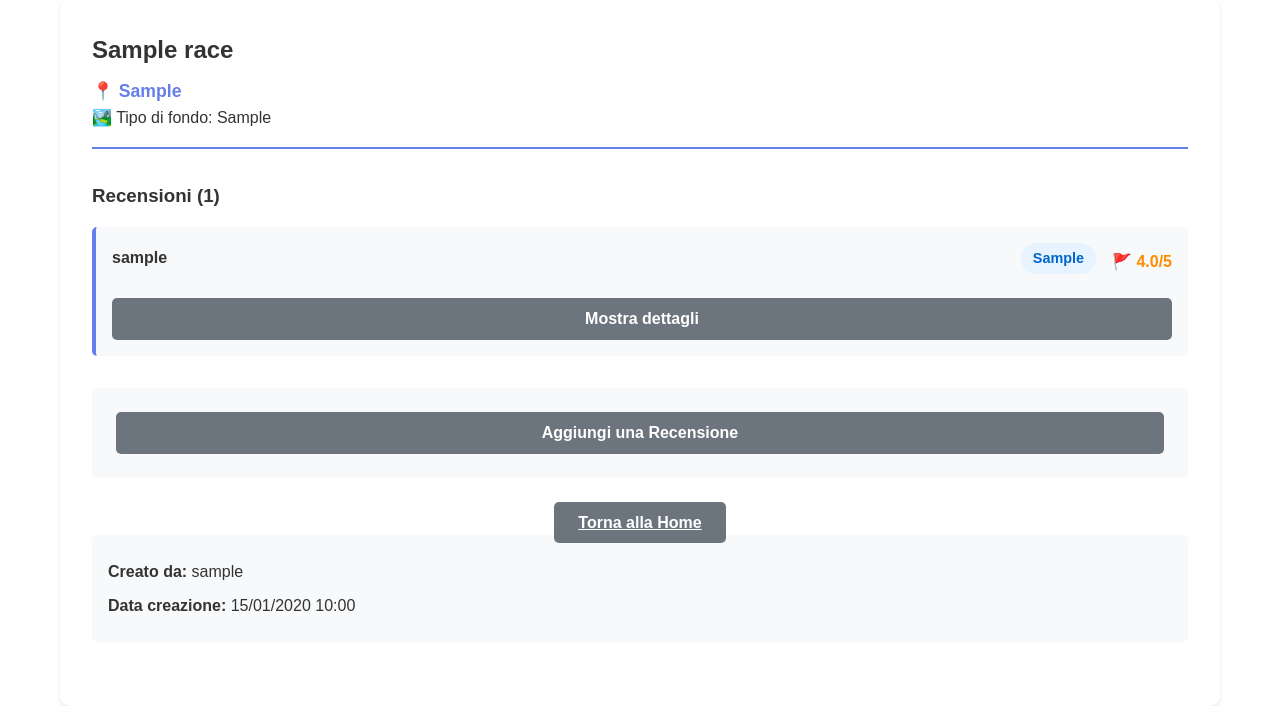
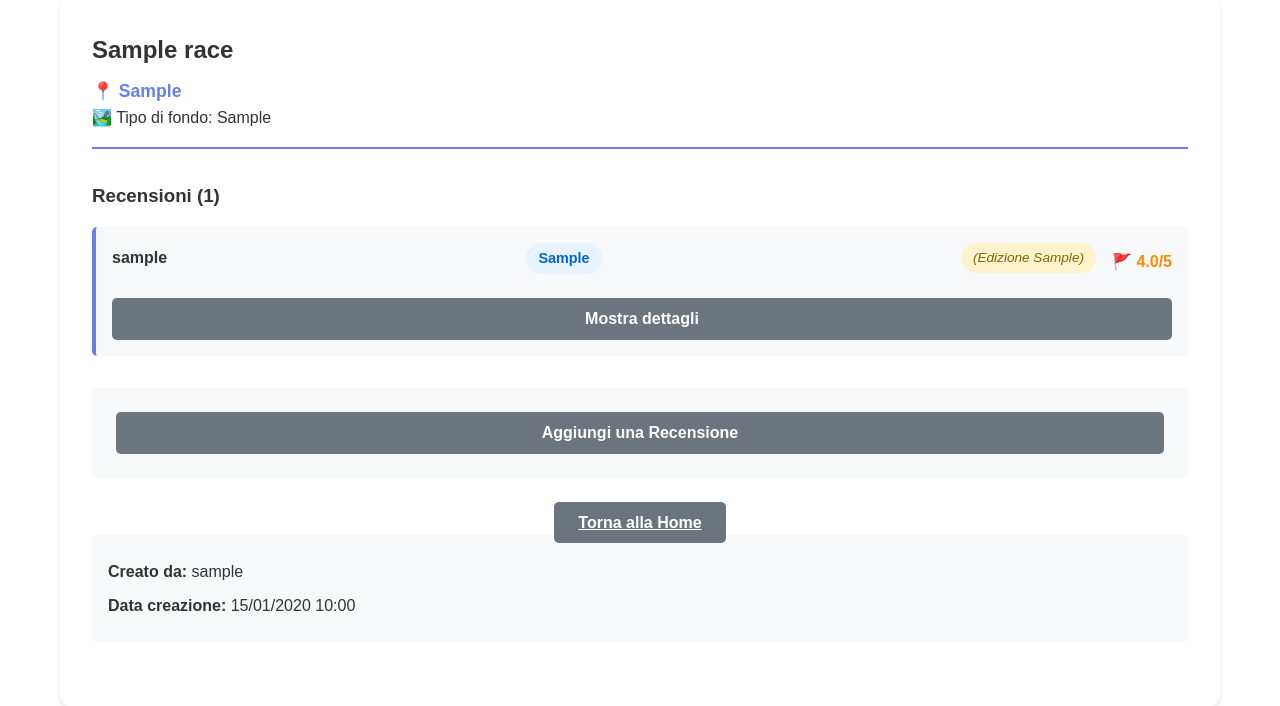
Before and after one commit to Chicco94/4_corse_podistiche, a Flask app: page /races/1 in a window 1280 px wide. Shown: the part 107-813 px from the top of the page. Run offline with Flask 3, Linux system fonts and the light colour scheme; the visitor is signed in with stand-in values (Sample User, id 1); tables that the repository leaves empty hold one stand-in row (values such as "Sample post"); parts of the project's set-up code (start-up, migrations or seed data) failed here and were passed over.

Commit message:
Add optional 'edizione' field to Review model and update related forms and templates

```diff
--- a/app/models/review.py
+++ b/app/models/review.py
@@ -11,6 +11,7 @@ class Review(db.Model):
 
     # Percorso valutato
     route = db.Column(db.String(120), nullable=False)
+    edizione = db.Column(db.String(120), nullable=True)  # Edizione della gara a cui si è partecipato
 
     # Valutazione del percorso
     rating_percorso_segnaletica = db.Column(db.Integer, nullable=False, default=5)
--- a/app/routes/main.py
+++ b/app/routes/main.py
@@ -110,6 +110,7 @@ def add_review(race_id):
 
     # Estrai i dati dal form
     route = request.form.get('route', '').strip()
+    edizione = request.form.get('edizione', '').strip()
     content = request.form.get('content', '').strip()
 
     # Validazione
@@ -141,6 +142,7 @@ def add_review(race_id):
     # Crea la recensione
     review = Review(
         route=route,
+        edizione=edizione if edizione else None,
         content=content,
         rating_percorso_segnaletica=rating_percorso_segnaletica,
         rating_percorso_fondo=rating_percorso_fondo,
--- a/app/static/css/style.css
+++ b/app/static/css/style.css
@@ -344,6 +344,15 @@ select:focus {
     font-weight: bold;
 }
 
+.review-edition {
+    background: #fff3cd;
+    padding: 0.25rem 0.75rem;
+    border-radius: 20px;
+    font-size: 0.85rem;
+    color: #856404;
+    font-style: italic;
+}
+
 .review-date {
     font-size: 0.85rem;
     color: #999;
--- a/app/templates/race_detail.html
+++ b/app/templates/race_detail.html
@@ -24,6 +24,9 @@
                             <div class="review-header">
                                 <strong>{{ review.user.username }}</strong>
                                 <span class="review-route">{{ review.route }}</span>
+                                {% if review.edizione %}
+                                    <span class="review-edition">(Edizione {{ review.edizione }})</span>
+                                {% endif %}
                             </div>
                             <div class="review-average">🚩 {{ avg|round(1) }}/5</div>
                             <button type="button" class="btn btn-secondary toggle-details">Mostra dettagli</button>
@@ -79,6 +82,17 @@
                             <option value="medio">Medio</option>
                             <option value="lungo">Lungo</option>
                         </select>
+                    </div>
+
+                    <div class="form-group">
+                        <label for="edizione">Edizione Partecipata: <span class="info-icon" data-info="edizione">ℹ️</span></label>
+                        <div class="info-tooltip" id="edizione" hidden>Inserisci l'anno o l'edizione della gara a cui hai partecipato (es. 2024, 2023 Special Edition)</div>
+                        <input
+                            type="text"
+                            id="edizione"
+                            name="edizione"
+                            placeholder="Es. 2024"
+                        >
                     </div>
 
                     <h5>Valutazione Percorso</h5>
--- a/database/schema.sql
+++ b/database/schema.sql
@@ -32,6 +32,7 @@ CREATE TABLE IF NOT EXISTS reviews (
 
     -- Percorso valutato
     route VARCHAR(120) NOT NULL,
+    edizione VARCHAR(120),
 
     -- Valutazione del percorso
     rating_percorso_segnaletica INT NOT NULL DEFAULT 5,
```
